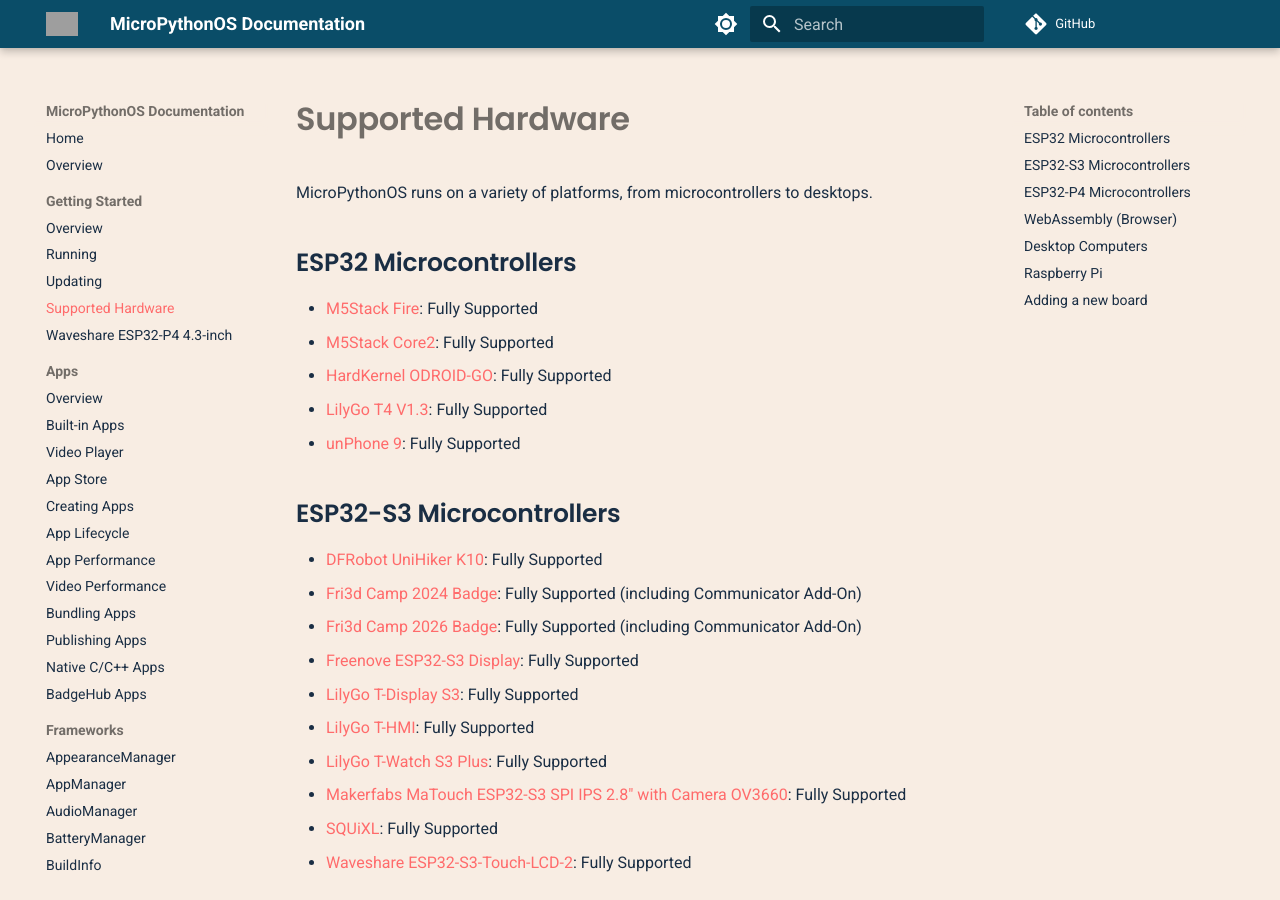
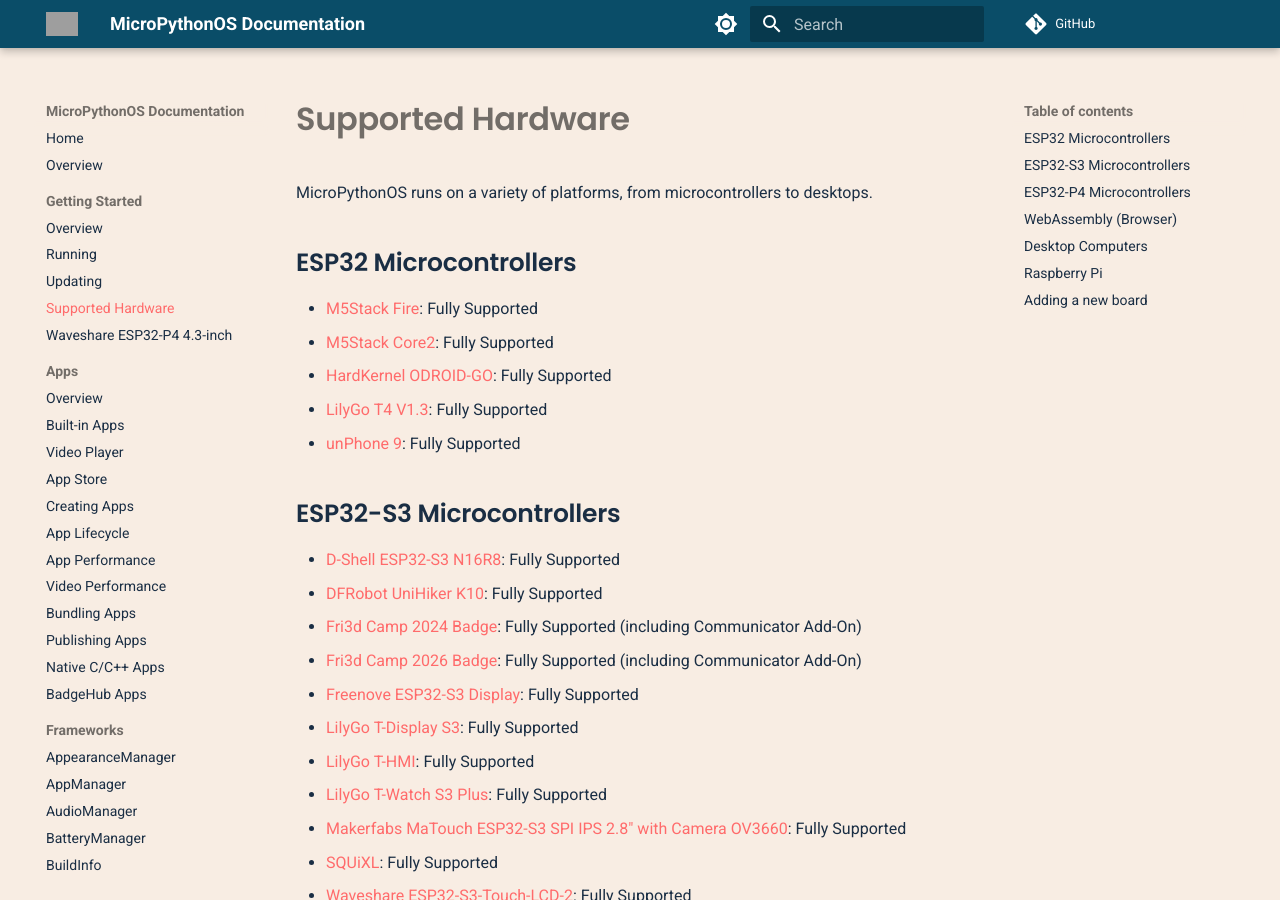
Before and after one commit to MicroPythonOS/docs, an MkDocs documentation site: the page built from docs/getting-started/supported-hardware.md, in a window 1280 px wide and 900 px high. Built offline with MkDocs 1.6.1 and Material for MkDocs 9.7.7, drawn with Linux system fonts in a browser that asks for light colours; comment, search, counter and statistics services are not loaded; grey boxes are pictures that could not be loaded.

Commit message:
supported-hardware: add D-Shell ESP32-S3 N16R8

```diff
--- a/docs/getting-started/supported-hardware.md
+++ b/docs/getting-started/supported-hardware.md
@@ -12,6 +12,7 @@
 
 ## ESP32-S3 Microcontrollers
 
+- [D-Shell ESP32-S3 N16R8](https://github.com/FreakStudioCN/MicroPython_Claude_Assistant_Public): Fully Supported
 - [DFRobot UniHiker K10](https://www.dfrobot.com/product-2676.html): Fully Supported
 - [Fri3d Camp 2024 Badge](https://fri3d.be/badge/2024/): Fully Supported (including Communicator Add-On)
 - [Fri3d Camp 2026 Badge](https://fri3d.be/badge/2026/): Fully Supported (including Communicator Add-On)
```
